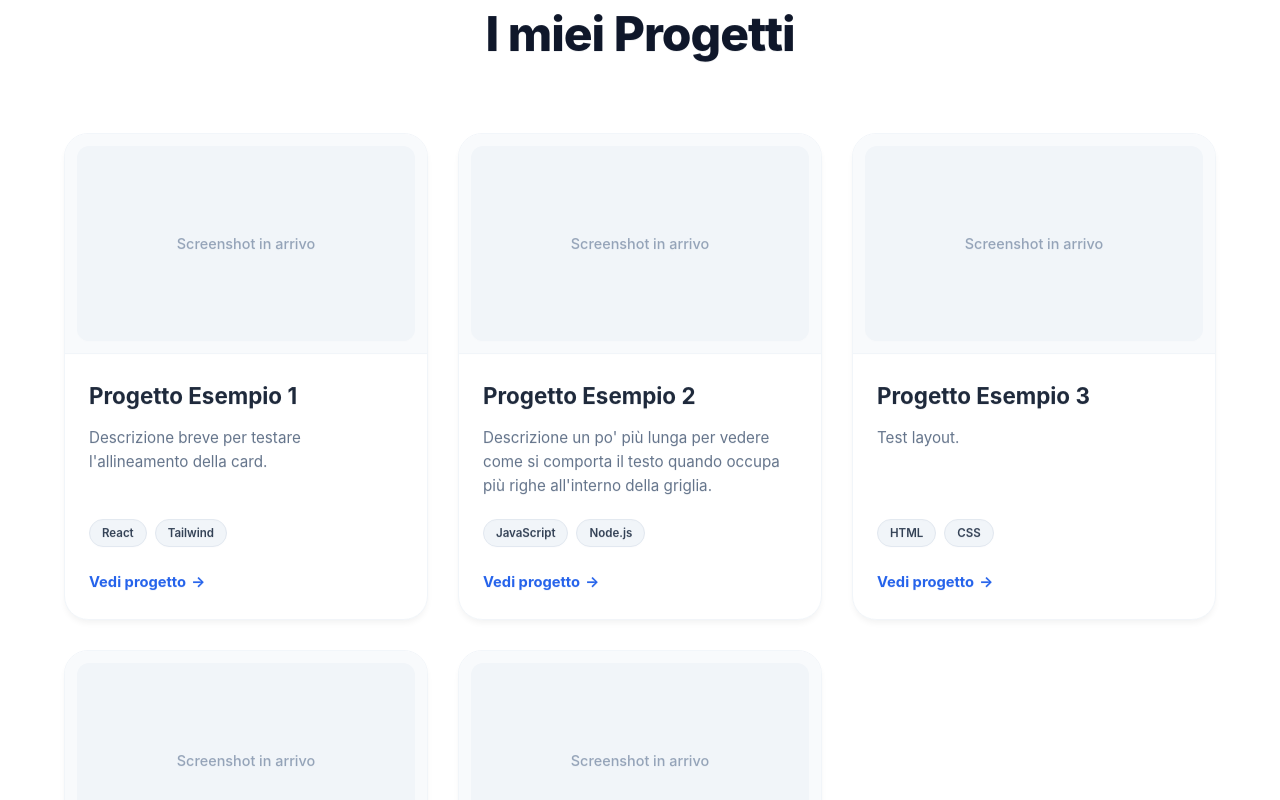
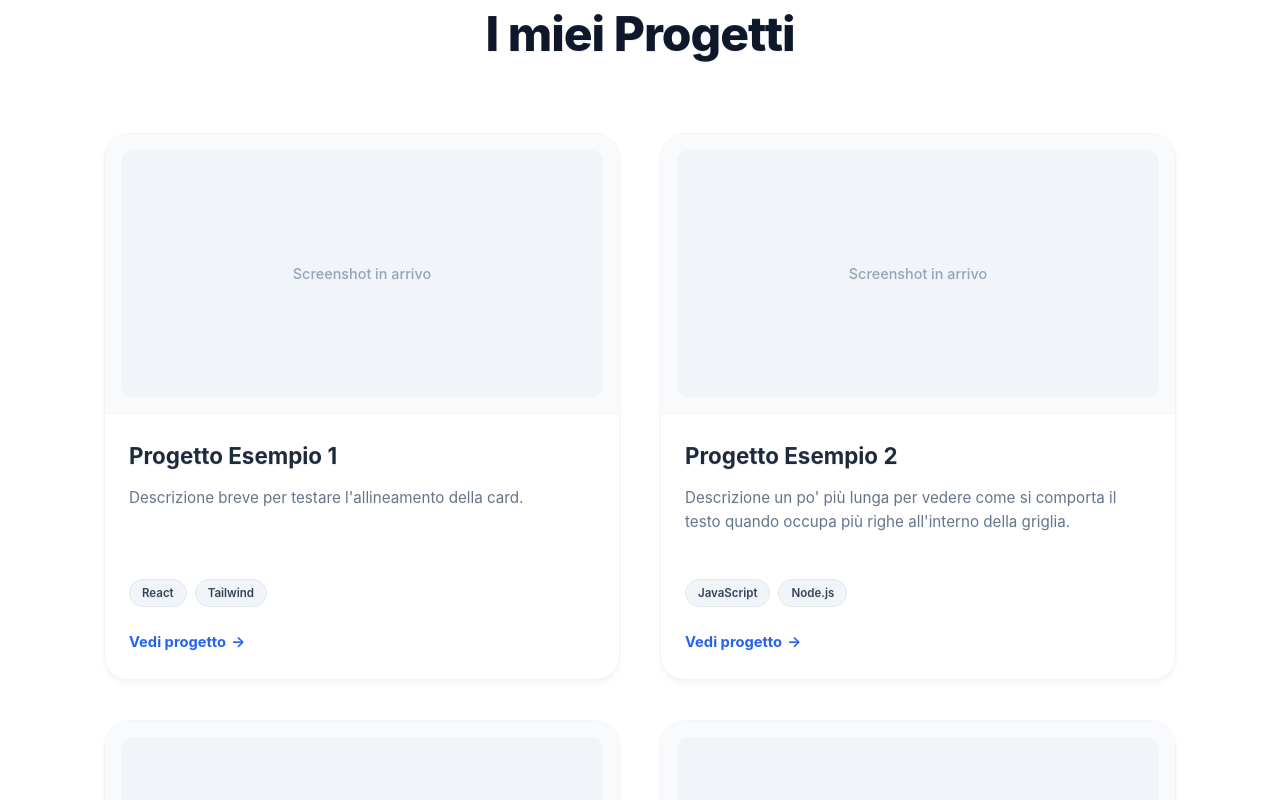
Before and after one commit to LucaRuggeri5/sito-personale-luca-ruggeri, a React (Vite) app: page / in a window 1280 px wide. Shown: the part 1320-2120 px from the top of the page. Built offline with nearby package versions, Linux system fonts and the light colour scheme; no server answers; the database is empty.

Commit message:
allineati i progetti a due per riga

```diff
--- a/src/components/Projects/Projects.css
+++ b/src/components/Projects/Projects.css
@@ -2,7 +2,7 @@
 
 .projects-container {
   padding: 80px 5%;
-  max-width: 1300px;
+  max-width: 1200px; /* Ridotto leggermente per rendere le 2 card più compatte e proporzionate */
   margin: 0 auto;
 }
 
@@ -15,10 +15,11 @@
   letter-spacing: -1px;
 }
 
+/* GRIGLIA REVISIONATA: Forzatura a 2 colonne per PC */
 .projects-grid {
   display: grid;
-  grid-template-columns: repeat(auto-fill, minmax(320px, 1fr)); /* Ottimizzato il minimo per evitare overflow su schermi medi */
-  gap: 30px;
+  grid-template-columns: repeat(2, 1fr); /* Crea esattamente 2 colonne uguali su desktop */
+  gap: 40px; /* Aumentato leggermente il distacco per dare più respiro visivo alle card grandi */
 }
 
 .project-card {
@@ -38,28 +39,28 @@
   border-color: #cbd5e1;
 }
 
-/* FIX APPARENZA IMMAGINE COMPLETAMENTE VISIBILE */
+/* L'immagine ora sfrutta al meglio la larghezza della card a 2 colonne */
 .project-image {
   width: 100%;
-  height: 220px;
-  background-color: #f8fafc; /* Sfondo neutro chiaro che riempie le zone vuote del formato immagine */
+  height: 280px; /* Alzata leggermente per armonizzarsi con la larghezza maggiore delle card */
+  background-color: #f8fafc;
   overflow: hidden;
   display: flex;
   align-items: center;
   justify-content: center;
-  padding: 12px; /* Crea un elegante effetto cornice salvaguardando lo screenshot */
+  padding: 16px;
   border-bottom: 1px solid #f1f5f9;
 }
 
 .project-image img {
   max-width: 100%;
   max-height: 100%;
-  object-fit: contain; /* MOSTRA L'IMMAGINE INTERA SENZA ALCUN TAGLIO CORRETTO */
+  object-fit: contain;
   transition: transform 0.4s ease;
 }
 
 .project-card:hover .project-image img {
-  transform: scale(1.03); /* Micro zoom elegante che non rompe il formato contain */
+  transform: scale(1.03);
 }
 
 .project-card-content {
@@ -67,7 +68,7 @@
   flex: 1;
   display: flex;
   flex-direction: column;
-  justify-content: space-between; /* Spinge la CTA del link sempre sul fondo */
+  justify-content: space-between;
 }
 
 .project-card h3 {
@@ -77,16 +78,14 @@
   font-weight: 700;
 }
 
-/* FIX TESTO: Rimosse righe gialle VS Code.
-   Usiamo un'altezza massima e la proprietà overflow pulita standard */
 .project-description {
   color: #64748b;
   font-size: 0.95rem;
   line-height: 1.6;
   margin-bottom: 20px;
-  height: 4.8em; /* Corrisponde esattamente a 3 righe di testo (1.6 di line-height * 3) */
+  height: 4.8em;
   overflow: hidden;
-  text-overflow: ellipsis; /* Aggiunge i tre puntini se il testo straborda in modo standard */
+  text-overflow: ellipsis;
 }
 
 .project-tech {
@@ -114,7 +113,7 @@
   display: flex;
   align-items: center;
   gap: 5px;
-  align-self: flex-start; /* Evita che l'intera riga sia cliccabile a vuoto */
+  align-self: flex-start;
 }
 
 .project-link span {
@@ -145,13 +144,21 @@
   font-size: 0.9rem;
 }
 
-/* Rimossi i vecchi transition-delay sulle card che potevano generare attriti asincroni all'avvio */
+/* MEDIA QUERIES PER LA REATTIVITÀ DELLO SCHERMO */
+
+/* Per tablet e schermi medio-piccoli (es. iPad o laptop piccoli): passiamo a 1 colonna per evitare card troppo strette */
+@media (max-width: 868px) {
+  .projects-grid {
+    grid-template-columns: 1fr;
+    gap: 30px;
+  }
+  .project-image {
+    height: 240px;
+  }
+}
 
 @media (max-width: 480px) {
-  .projects-grid {
-    grid-template-columns: 1fr;
-  }
   .project-image {
-    height: 180px; /* Ridotto leggermente per i telefoni piccoli */
+    height: 180px;
   }
 }
```
